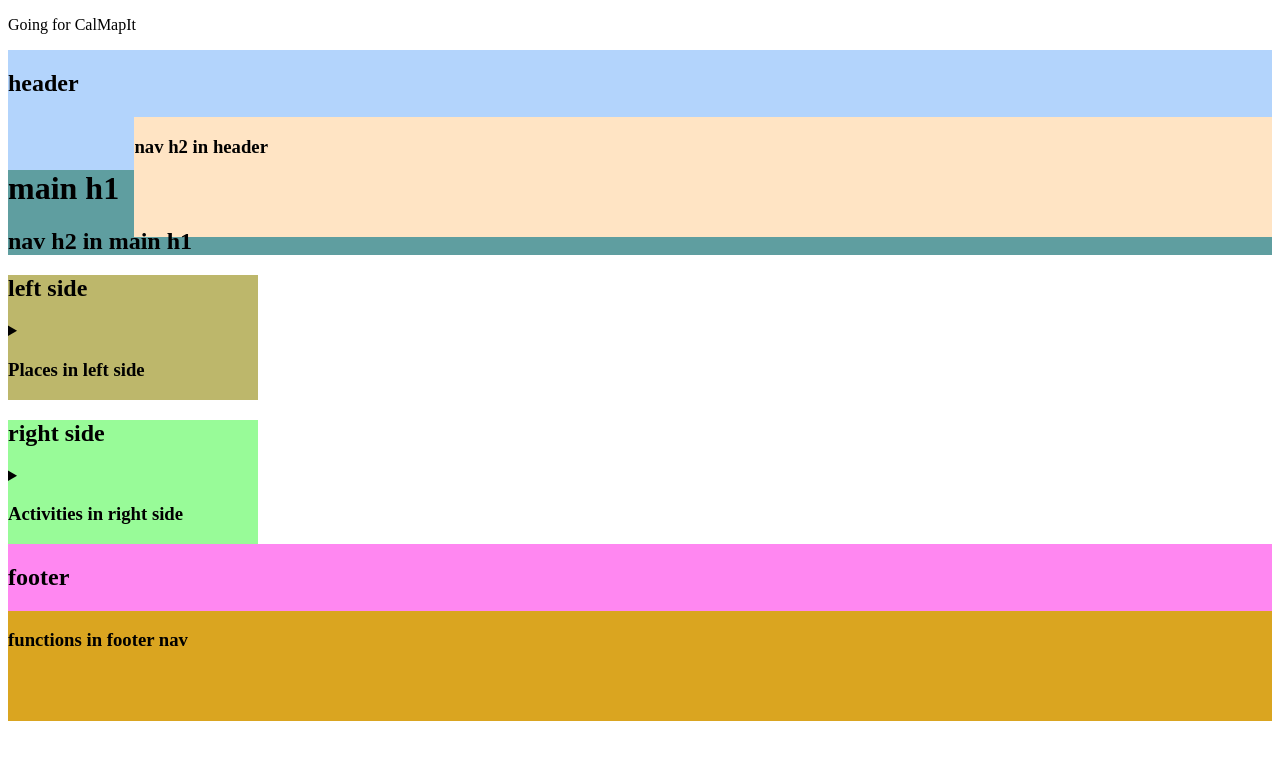
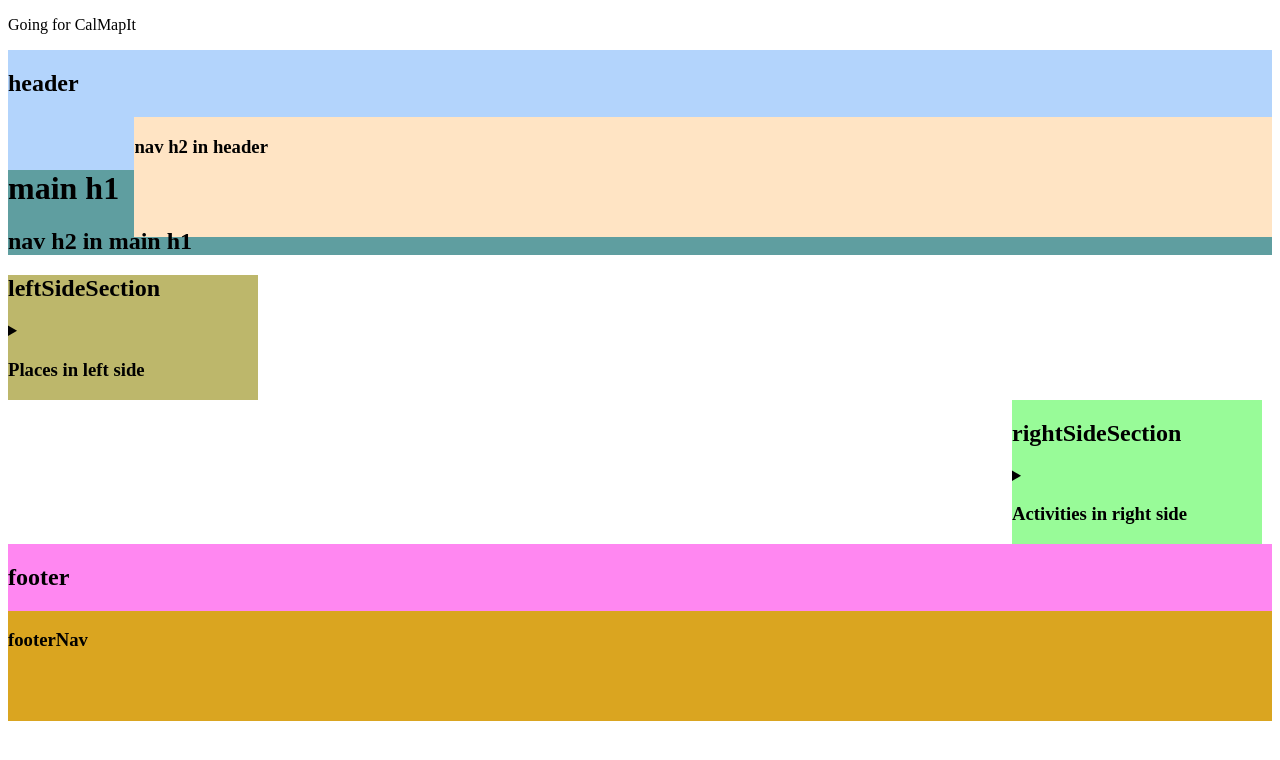
Before and after one commit to shmiko/calmapit_Jul15, a website: page src/index.html in a window 1280 px wide. Drawn offline with Linux system fonts and the light colour scheme.

Commit message:
more css layout

```diff
--- a/src/css/main.css
+++ b/src/css/main.css
@@ -40,7 +40,8 @@
     background-color: palegreen;
     width: 250px;
     height: 100%;
-    right:0;
+    margin-right:10px;
+    float: right;
 }
 
 .footer {
--- a/src/index.html
+++ b/src/index.html
@@ -33,7 +33,7 @@
             </map>
         </main>
         <section class="leftSideSection">
-            <h2>left side</h2>
+            <h2>leftSideSection</h2>
             <aside>
                 <details>
                     <summary>
@@ -41,11 +41,12 @@
                     </summary>
                     <p>Sydney</p>
                     <p>Perth</p>
+
                 </details>
             </aside>
         </section>
         <section class="rightSideSection">
-            <h2>right side</h2>
+            <h2>rightSideSection</h2>
             <aside>
                 <details>
                     <summary>
@@ -59,7 +60,7 @@
         <footer class="footer">
             <h2>footer</h2>
             <nav class="footerNav">
-                <h3>functions in footer nav</h3>
+                <h3>footerNav</h3>
             </nav>
         </footer>
         <!--<script src="https://ajax.googleapis.com/ajax/libs/jquery/{{JQUERY_VERSION}}/jquery.min.js"></script>-->
```
